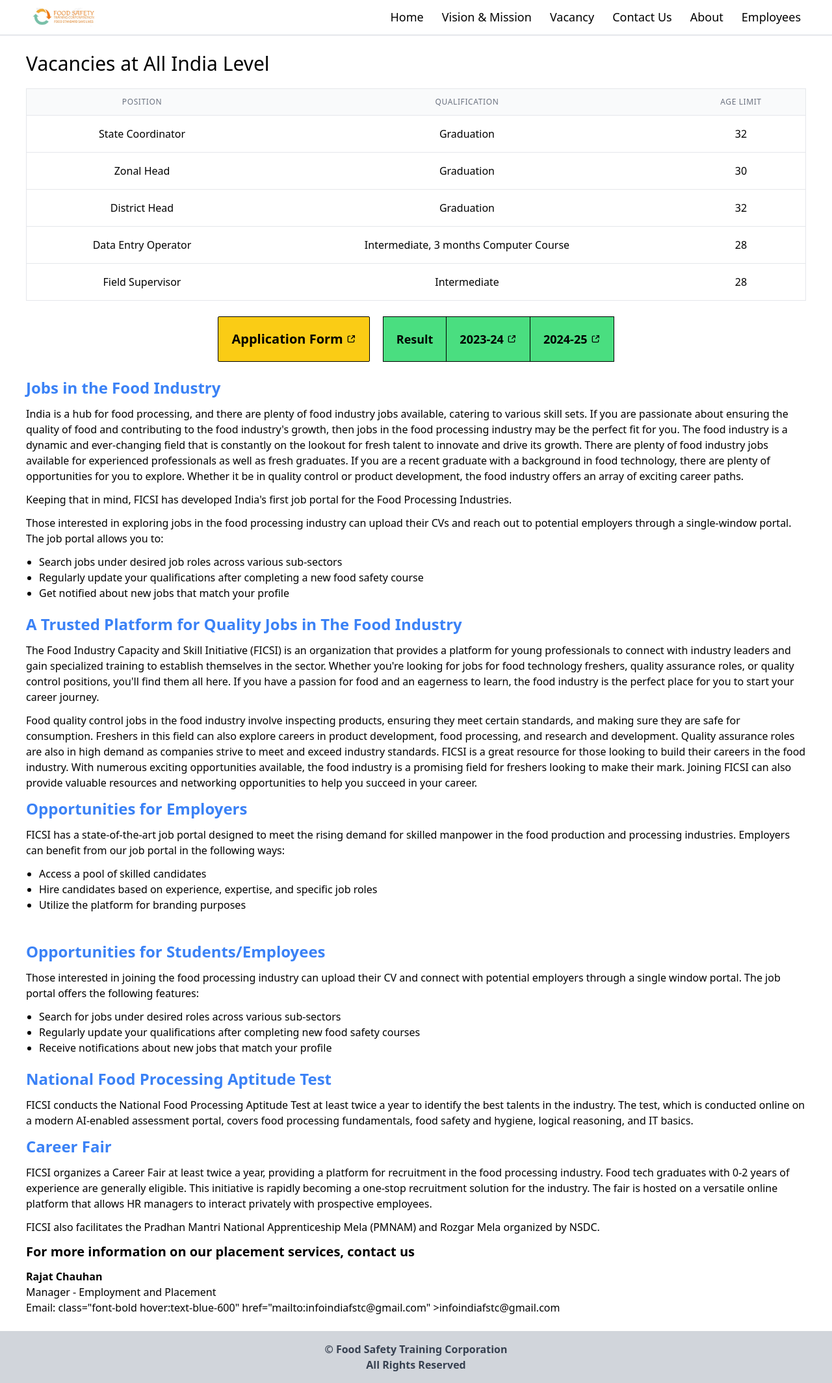
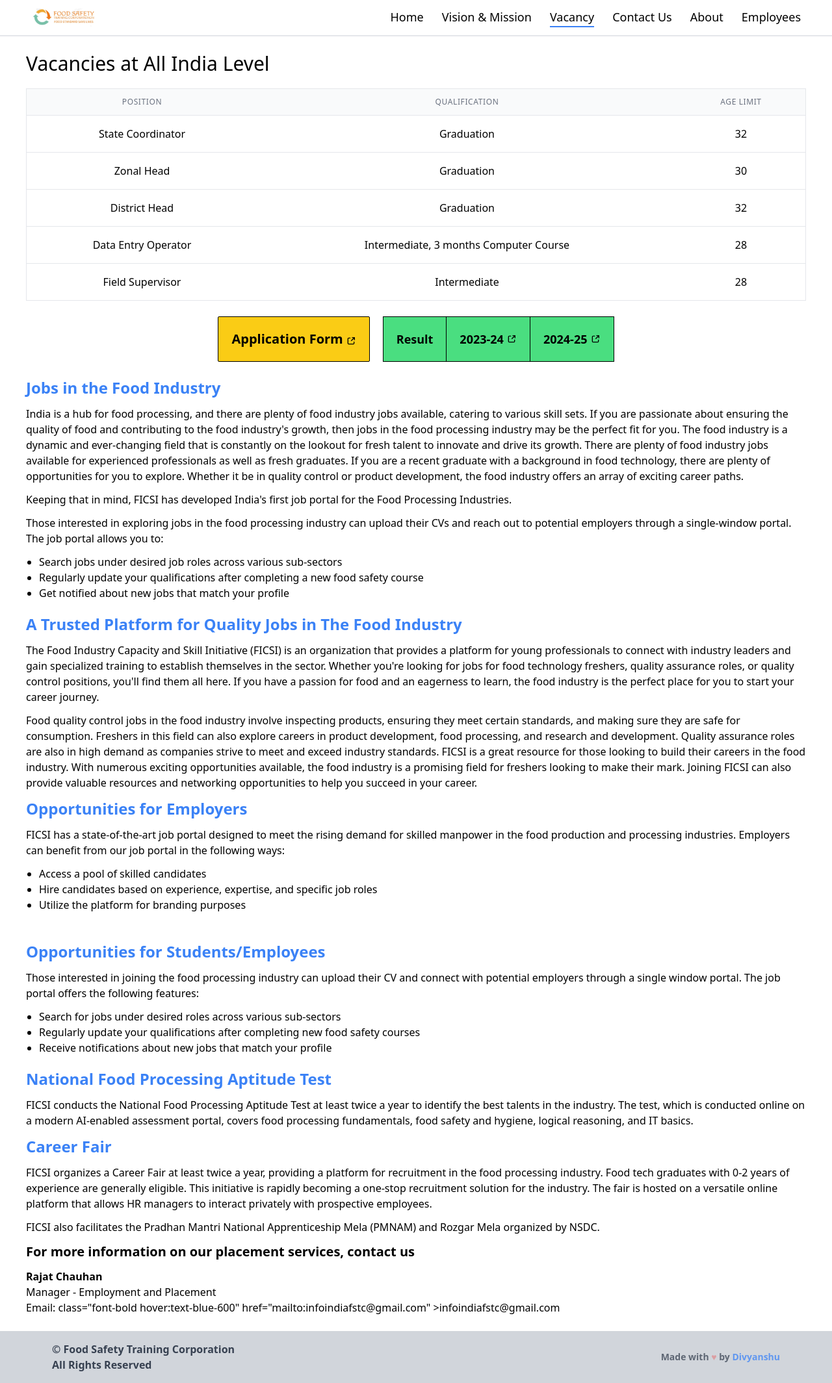
Before and after one commit to adwait7830/fstc, an Astro site: page /vacancy in a window 1280 px wide. Shown: the whole page at 65% size. Built offline with nearby package versions, Linux system fonts and the light colour scheme; Astro itself is replaced by a stand-in of ours.

Commit message:
minor changes for look and feel

```diff
--- a/src/components/Footer.astro
+++ b/src/components/Footer.astro
@@ -1,4 +1,16 @@
-<footer class="h-20 bg-gray-300 md:px-20 flex flex-col justify-center items-center font-bold text-gray-700">
-    <p>&#169; Food Safety Training Corporation</p>
-    <p>All Rights Reserved</p>
+<footer
+    class="h-20 bg-gray-300 md:px-20 flex justify-between items-center font-bold text-gray-700"
+>
+    <div>
+        <p>&#169; Food Safety Training Corporation</p>
+        <p>All Rights Reserved</p>
+    </div>
+    <p class="text-sm opacity-75">
+        Made with <span class="text-red-500 animate-pulse">&hearts;</span> by <a
+            class="text-blue-500"
+            target="_blank"
+            rel="noopener"
+            href="https://github.com/adwait7830">Divyanshu</a
+        >
+    </p>
 </footer>
--- a/src/components/Navbar.astro
+++ b/src/components/Navbar.astro
@@ -1,5 +1,5 @@
 ---
-var isHome = Astro.url.pathname === '/';
+var route = Astro.url.pathname;
 ---
 
 <!-- Navbar Component -->
@@ -9,7 +9,7 @@ var isHome = Astro.url.pathname === '/';
   >
     <div class="flex justify-between">
       <div class="navbar-logo">
-        <img  height="60" width="100" src="/fstc.webp" alt="logo" />
+        <img height="60" width="100" src="/fstc.webp" alt="logo" />
       </div>
       <div class="block lg:hidden">
         <button id="menu-toggle" class="focus:outline-none" name="menu button">
@@ -34,23 +34,42 @@ var isHome = Astro.url.pathname === '/';
       id="menu"
       class="hidden lg:flex flex-col lg:flex-row items-center space-y-4 lg:space-y-0 lg:space-x-7 text-lg font-medium mt-4 lg:mt-0"
     >
-      {!isHome && <li class="hover:border-b-2 border-blue-500"><a href="/">Home</a></li> }
-      <li class="hover:border-b-2 border-blue-500">
+      {
+        !(route === "/") && (
+          <li
+            class={`border-b-2 ${route === "/" ? "border-blue-500" : "border-transparent"} hover:border-blue-500`}
+          >
+            <a href="/">Home</a>
+          </li>
+        )
+      }
+      <li
+        class={`border-b-2 ${route === "/vision-mission" ? "border-blue-500" : "border-transparent"} hover:border-blue-500`}
+      >
         <a href="/vision-mission">Vision & Mission</a>
       </li>
-      <li class="hover:border-b-2 border-blue-500">
+      <li
+        class={`border-b-2 ${route === "/vacancy" ? "border-blue-500" : "border-transparent"} hover:border-blue-500`}
+      >
         <a href="/vacancy">Vacancy</a>
       </li>
-      <li class="hover:border-b-2 border-blue-500">
+      <li
+        class={`border-b-2 ${route === "contact-us" ? "border-blue-500" : "border-transparent"} hover:border-blue-500`}
+      >
         <a
           href="https://docs.google.com/forms/d/e/1FAIpQLScCJIrfEuuqveKZUwIT7rSy-T1HUT8qITuBcDSbfe3iUU6SMQ/viewform"
-          >Contact Us</a
+          target="_blank"
+          rel="noopener">Contact Us</a
         >
       </li>
-      <li class="hover:border-b-2 border-blue-500">
+      <li
+        class={`border-b-2 ${route === "/about" ? "border-blue-500" : "border-transparent"} hover:border-blue-500`}
+      >
         <a href="/about">About</a>
       </li>
-      <li class="hover:border-b-2 border-blue-500">
+      <li
+        class={`border-b-2 ${route === "/employees" ? "border-blue-500" : "border-transparent"} hover:border-blue-500`}
+      >
         <a href="/employees">Employees</a>
       </li>
     </ul>
--- a/src/pages/vacancy.astro
+++ b/src/pages/vacancy.astro
@@ -130,18 +130,19 @@ import Layout from "../layouts/Layout.astro";
 			class="flex flex-col md:flex-row justify-center items-center gap-2 md:gap-5"
 		>
 			<a
+				class="btn bg-yellow-400 p-1 lg:p-5 lg:text-xl font-semibold flex justify-center items-center hover:shadow-xl rounded-sm border-black border"
 				href="https://docs.google.com/forms/d/e/1FAIpQLSfG2ZSjWE4dbIY3Q1Bs-D0LRjtwCvDSlh3tpn9IZSszXscKTA/viewform"
 				target="_blank"
 				rel="noreferrer noopener"
-				class="btn bg-yellow-400 p-1 lg:p-5 lg:text-xl font-semibold flex justify-center items-center hover:shadow-lg rounded-sm border-black border"
 			>
-				Application Form
+				<p>Application Form</p>
 				<img
 					src="/external-link.svg"
 					alt="External link to application form"
-					class="ml-1 w-4 h-4"
+					class="ml-1 w-4 h-4 mt-1.5"
 				/>
 			</a>
+
 			<div class="flex rounded-sm">
 				<p
 					class="bg-green-400 p-1 lg:p-5 lg:text-lg font-semibold border-black border border-e-0"
@@ -154,7 +155,7 @@ import Layout from "../layouts/Layout.astro";
 					rel="noreferrer noopener"
 					class="btn bg-green-400 p-1 lg:p-5 lg:text-lg font-semibold flex justify-center items-center hover:shadow-xl border-black border border-e-0"
 				>
-					2023-24
+					<p>2023-24</p>
 					<img
 						src="/external-link.svg"
 						alt="External link to 2023-24 results"
@@ -166,7 +167,8 @@ import Layout from "../layouts/Layout.astro";
 					target="_blank"
 					rel="noreferrer noopener"
 					class="btn bg-green-400 p-1 lg:p-5 lg:text-lg font-semibold flex justify-center items-center hover:shadow-lg border-black border"
-					>2024-25
+				>
+					<p>2024-25</p>
 					<img
 						src="/external-link.svg"
 						alt="External link to 2024-25 results"
```
